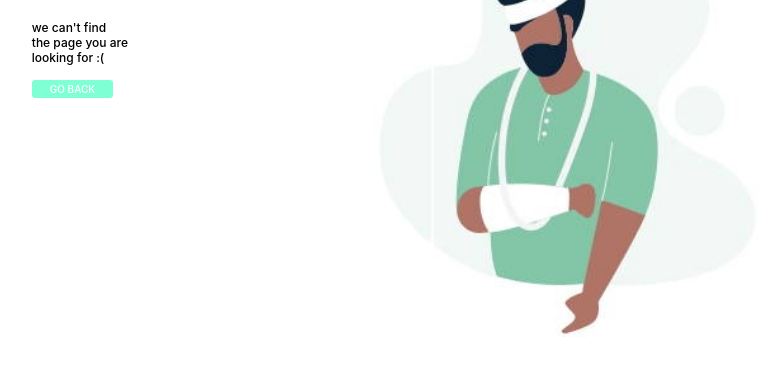
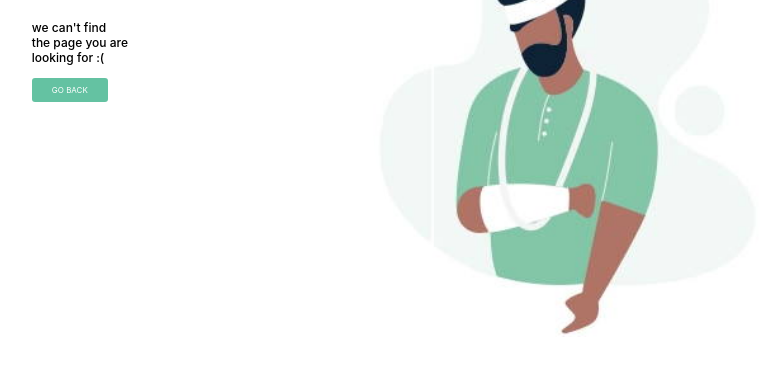
Before and after one commit to kauste/3-broken, a website: page index.html in a window 1280 px wide. Shown: the part 220-596 px from the top of the page, without its empty margins (229-1011 px from the left). Drawn offline with Linux system fonts and the light colour scheme.

Commit message:
button style

```diff
--- a/index.html
+++ b/index.html
@@ -11,7 +11,7 @@
         <div style="width:35%; float:left; margin-top:80px">
             <h1 style="font-size:50px; font-weight: bold; font-size:35px;">Uhh ohhh!</h1>
             <p style=" text-transform:lowercase; font-weight: 500; font-size:12px">We can't find <br> the page you are <br> looking for :(</p>
-            <a href="#" style=" background-color:aquamarine; border: 1px aquamarine; display: inline-block; font-size: 10px; text-transform:uppercase; text-decoration:none; padding:3px; padding-right: 18px; padding-left: 18px; border-radius:3px; color:white; font-weight: 500; ">Go back</a>
+            <a href="#" style=" background-color:rgb(100, 194, 162); border: 5px rgb(44, 141, 109); display: inline-block; font-size: 8px; text-transform:uppercase; text-decoration:none; padding:7px; padding-right: 20px; padding-left: 20px; border-radius:3px; color:white; font-weight: 400; ">Go back</a>
         </div>
         <img style="width:55%; border-radius:45%; float:right; " src="./broken.jpg" alt="vieta nuotraukai">
     </main>
```
